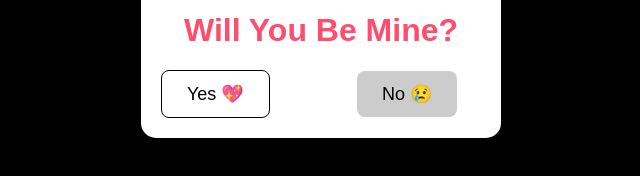
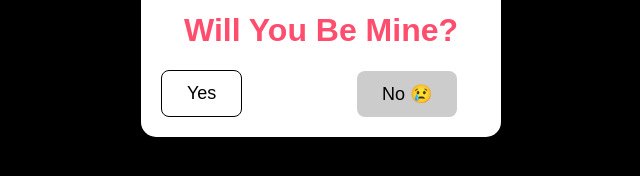
Before and after one commit to CByadd/Lux, a plain HTML site: page index.html in a window 1280 px wide. Shown: the part 346-522 px from the top of the page, 319-959 px from the left. Drawn offline with nearby package versions, Linux system fonts and the light colour scheme.

Commit message:
Update index.html

```diff
--- a/index.html
+++ b/index.html
@@ -97,7 +97,7 @@
       <h1>Will You Be Mine?</h1>
       <span class="button-span">
         <button class="btn yes" onclick="acceptLove()" id="yesBtn">
-          Yes 💖
+          Yes
         </button>
         <button
           class="btn no"
```
